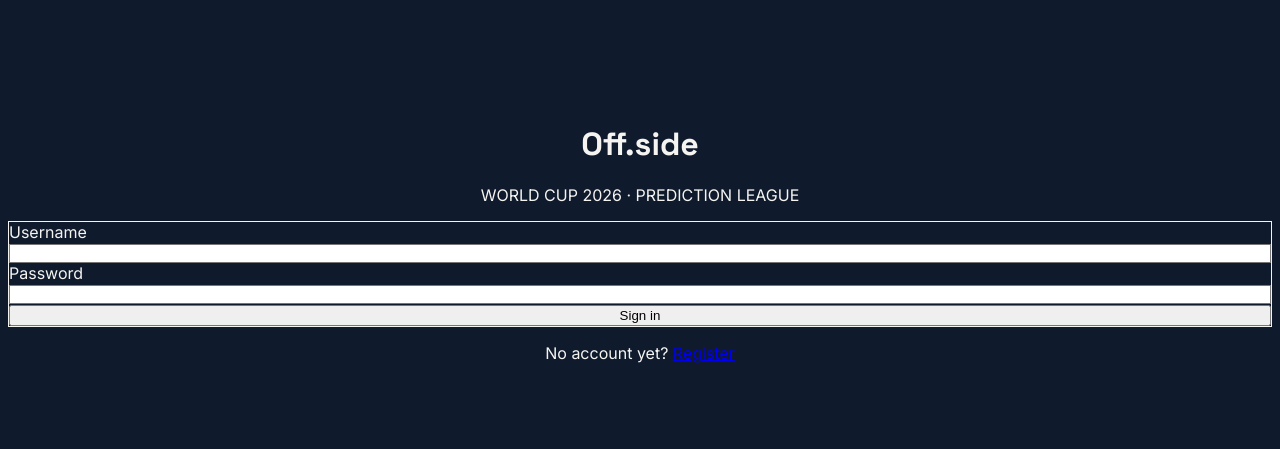
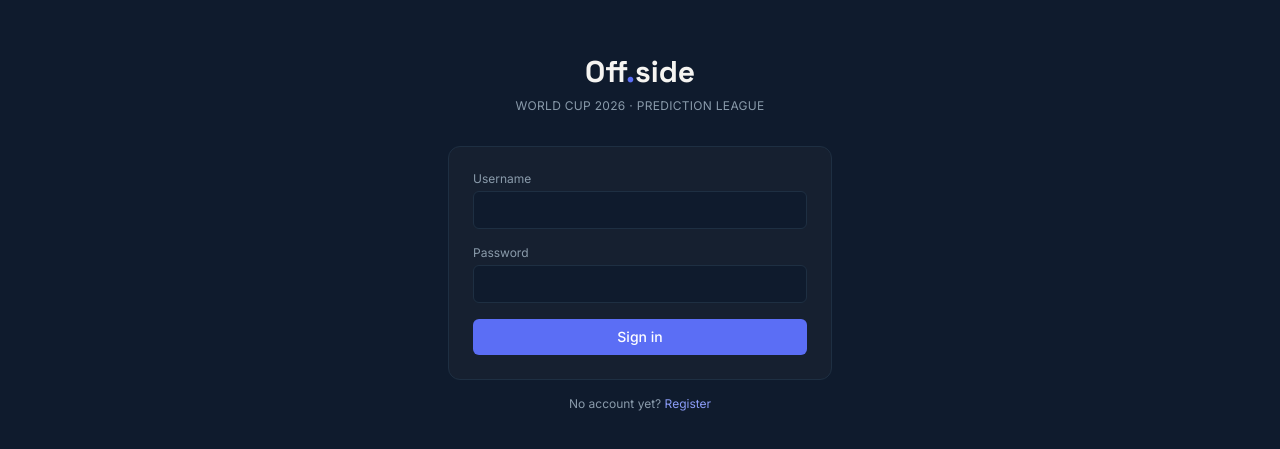
Before and after one commit to Vikhorz/off.side, a Next.js app in the folder offside/: page /login in a window 1280 px wide. Shown: the part 167-616 px from the top of the page. Built offline with nearby package versions, Linux system fonts and the light colour scheme.

Commit message:
Refactor globals.css to include theme and fonts
Removed Tailwind directives and added theme variables and font definitions.

```diff
--- a/offside/app/globals.css
+++ b/offside/app/globals.css
@@ -1,7 +1,22 @@
 @import url('https://fonts.googleapis.com/css2?family=Space+Grotesk:wght@400;500;700&family=Inter:wght@400;500;600&family=JetBrains+Mono:wght@400;500&display=swap');
-@tailwind base;
-@tailwind components;
-@tailwind utilities;
+@import "tailwindcss";
+
+@theme {
+  --color-navy:        #0F1B2D;
+  --color-indigo:      #5B6EF5;
+  --color-indigo-mid:  #8B9CF7;
+  --color-indigo-bg:   #1C2547;
+  --color-coral:       #F04E37;
+  --color-coral-mid:   #F47A6A;
+  --color-steel:       #8A9BAB;
+  --color-warm:        #F5F4F1;
+  --color-card:        #162030;
+  --color-border:      #1E2F42;
+
+  --font-grotesk: "Space Grotesk", sans-serif;
+  --font-sans:    "Inter", sans-serif;
+  --font-mono:    "JetBrains Mono", monospace;
+}
 
 :root {
   --navy:       #0F1B2D;
@@ -28,23 +43,19 @@ body {
 .font-grotesk { font-family: 'Space Grotesk', sans-serif; }
 .font-mono    { font-family: 'JetBrains Mono', monospace; }
 
-/* Scrollbar */
 ::-webkit-scrollbar       { width: 6px; }
 ::-webkit-scrollbar-track { background: var(--navy); }
 ::-webkit-scrollbar-thumb { background: var(--border); border-radius: 3px; }
 
-/* Transitions */
 * { transition-property: background-color, border-color, color, opacity, transform;
     transition-duration: 150ms; transition-timing-function: ease; }
 
-/* Live pulse */
 @keyframes pulse-dot {
   0%, 100% { opacity: 1; }
   50%       { opacity: 0.3; }
 }
 .live-dot { animation: pulse-dot 1.4s ease-in-out infinite; }
 
-/* Rank change animations */
 @keyframes slide-up {
   from { transform: translateY(4px); opacity: 0; }
   to   { transform: translateY(0);   opacity: 1; }
```
